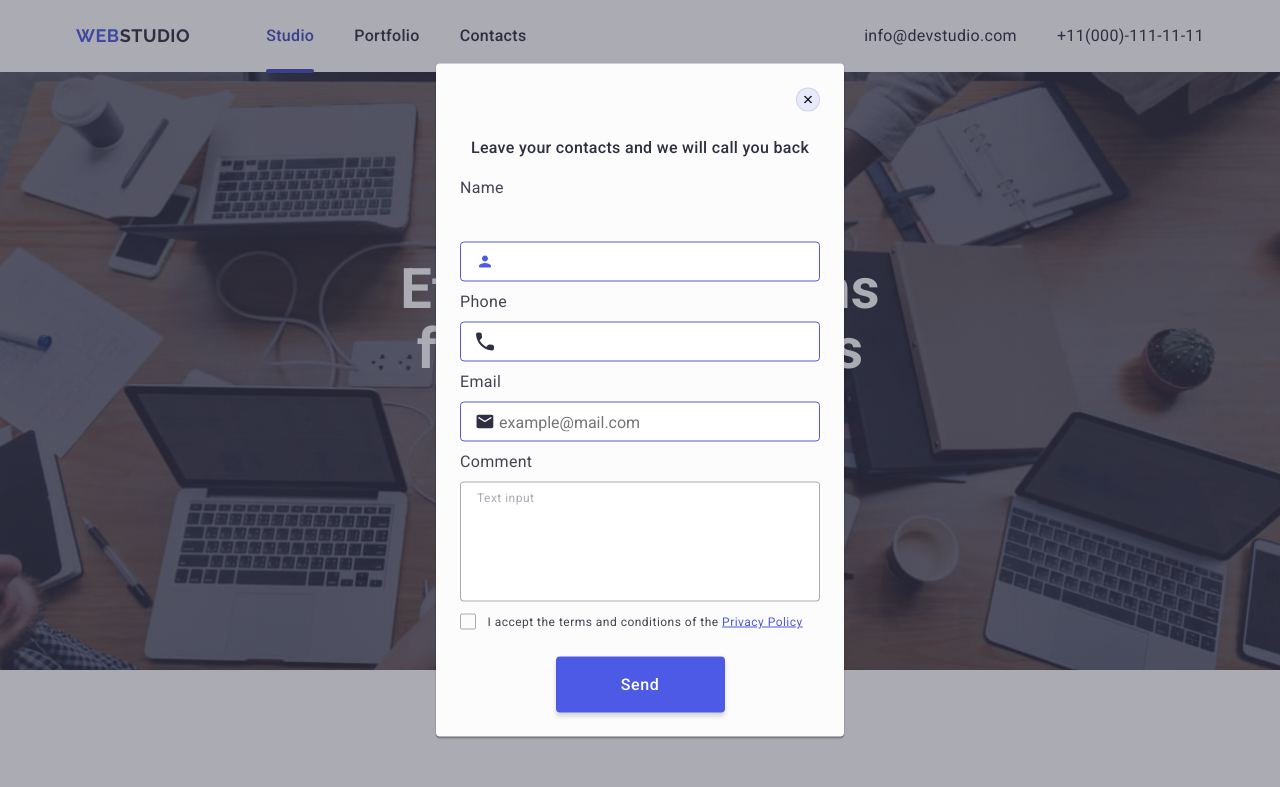
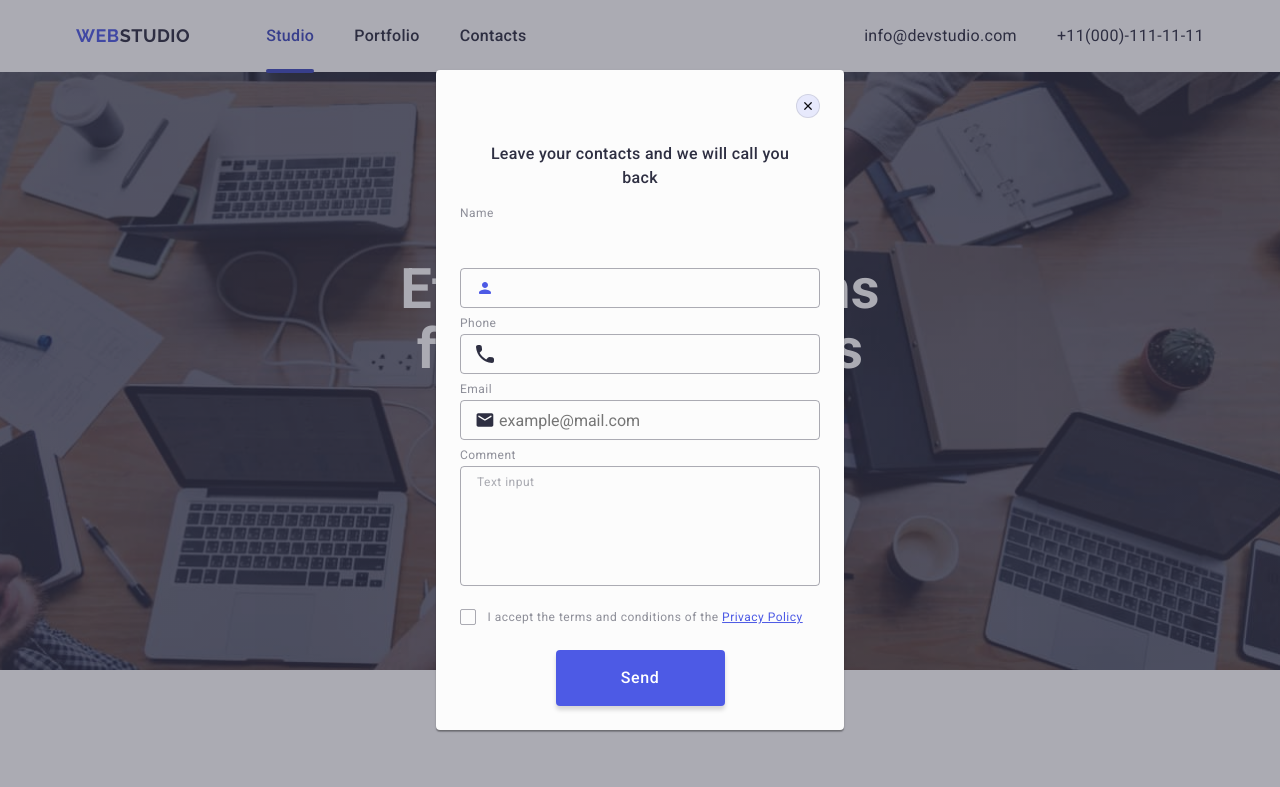
Before and after one commit to Yefremow-Vladislaw/goit-markup-hw-05, a plain HTML site: page index.html in a window 1280 px wide. Shown: the top 787 px of the page. Drawn offline with nearby package versions, Linux system fonts and the light colour scheme.

Commit message:
many changes

```diff
--- a/index.html
+++ b/index.html
@@ -427,12 +427,12 @@
                 </div>
             </div>
             <div class="modal-form-textarea-wrapper">
-                <label for="user-feedback" class="modal-form-label">Comment</label>
-                <textarea class="modal-form-textarea" id="user-feedback" name="user-feedback" placeholder="Text input" required></textarea>
+                <label for="user-comment" class="modal-form-label">Comment</label>
+                <textarea class="modal-form-textarea" id="user-comment" name="user-comment" placeholder="Text input" required></textarea>
             </div>
             <div class="modal-form-checkbox-wrapper">
-                <input class="modal-form-checkbox visually-hidden" type="checkbox" name="user-privacy-policy" id="user-privacy-policy" value="true" required>
-                <label for="user-privacy-policy" class="modal-form-label-policy">
+                <input class="modal-form-checkbox visually-hidden" type="checkbox" name="user-privacyy" id="user-privacy" value="true" required>
+                <label class="modal-form-label" for="user-privacy">
                     <span class="modal-form-privacy-policy-checkbox">
                         <svg class="modal-form-checkbox-icon" width="10" height="8">
                             <use href="./images/icons.svg#icon-checkbox-click"></use>
--- a/styles/styles.css
+++ b/styles/styles.css
@@ -486,6 +486,8 @@ line-height: 1.5;
   background-color: #FCFCFC;
   box-shadow: 0px 1px 1px rgba(0, 0, 0, 0.14), 0px 1px 3px rgba(0, 0, 0, 0.12), 0px 2px 1px rgba(0, 0, 0, 0.2);
   transition: transform 250ms cubic-bezier(0.4, 0, 0.2, 1);
+  padding: 72px 24px 24px 24px;
+  margin-bottom:  8px;
 }
 .modal-window-btn
 {
@@ -519,7 +521,6 @@ height: 24px;
 }
 .modal-window-action-paragraph
 {
-  margin-top: 72px;
   margin-bottom: 16px;
   color: var(--NAVY-BLUE, #2E2F42);
 text-align: center;
@@ -530,7 +531,12 @@ line-height: 1.5;
 .modal-form-label
 {
   display: block;
-  margin-bottom: 8px;
+  margin-bottom: 4px;
+  font-size: 12px;
+  line-height: 14px;
+  letter-spacing: 0.04em;
+  color: #8E8F99;
+
 }
 .modal-form-input
 {
@@ -540,8 +546,9 @@ line-height: 1.5;
   padding-left: 38px;
   margin-bottom: 8px;
   border-radius: 4px;
-  border: 1px solid #4D5AE5;
-  outline: 0px solid transparent;
+  border: 1px solid rgba(46, 47, 66, 0.4);
+  background-color: transparent;
+  transition: border-color 250ms cubic-bezier(0.4, 0, 0.2, 1);
 }
 .form-label-name
 {
@@ -572,6 +579,14 @@ line-height: 1.5;
 {
   position: relative;
 }
+.modal-form-checkbox-wrapper
+{
+  margin-bottom: 24px;
+}
+.modal-form-textarea-wrapper
+{
+  margin-bottom: 16px;
+}
 .modal-form-textarea
 {
   font-size: 12px;
@@ -584,17 +599,17 @@ line-height: 1.5;
   resize: none;
   border-radius: 4px;
 border: 1px solid var(--NAVY-BLUE-modal, rgba(46, 47, 66, 0.40));
-outline: 0px solid transparent;
+background-color: transparent;
+transition: border-color 250ms cubic-bezier(0.4, 0, 0.2, 1);
 }
 .modal-form-textarea::placeholder
 {
   color: #2E2F4266;
 }
-.modal-form
+.modal-form-textarea:focus
 {
-  padding:0 24px;
+  border-color: #4D5AE5;
 }
-
 .modal-window-send-button
 {
   display: block;
@@ -605,13 +620,12 @@ outline: 0px solid transparent;
   box-shadow: 0px 4px 4px 0px rgba(0, 0, 0, 0.15);
   background-color:#4D5AE5;
   color: #ffffff;
-  margin-bottom: 24px;
-  margin-top: 24px;
   cursor: pointer;
   min-width: 169px;
   height: 56px;
   font-weight: 500;
   letter-spacing: 0.04em;
+  line-height: 1.5;
   border: none;
   transition: background-color 250ms cubic-bezier(0.4, 0, 0.2, 1);
 }
@@ -631,6 +645,8 @@ outline: 0px solid transparent;
   border: 1px solid #2e2f4266;
   border-radius: 2px;
   margin-right: 8px;
+  transition: background-color 250ms cubic-bezier(0.4, 0, 0.2, 1), border 250ms cubic-bezier(0.4, 0, 0.2, 1), fill 250ms cubic-bezier(0.4, 0, 0.2, 1);
+  fill: transparent;
 }
 .modal-form-checkbox-icon
 {
@@ -638,7 +654,7 @@ outline: 0px solid transparent;
   fill: #ffffff;
 }
 .modal-form-checkbox:checked
-+.modal-form-label-policy
++.modal-form-label
 >.modal-form-privacy-policy-checkbox
 {
   width: 16px;
@@ -646,6 +662,8 @@ outline: 0px solid transparent;
   background-color:#404BBF;
   border: 1px solid #404BBF;
   border-radius: 2px;
+  border: none;
+  color: #F4F4FD;
 }
 .modal-form-checkbox:focus
 +.modal-form-label-policy
@@ -657,12 +675,6 @@ outline: 0px solid transparent;
 {
   opacity: 1;
 }
-.modal-form-label-policy
-{
-font-size: 12px;
-line-height: 1.17;
-letter-spacing: 0.04em;
-}
 .modal-link-privacy-policy
 {
 color: #4D5AE5;
```
